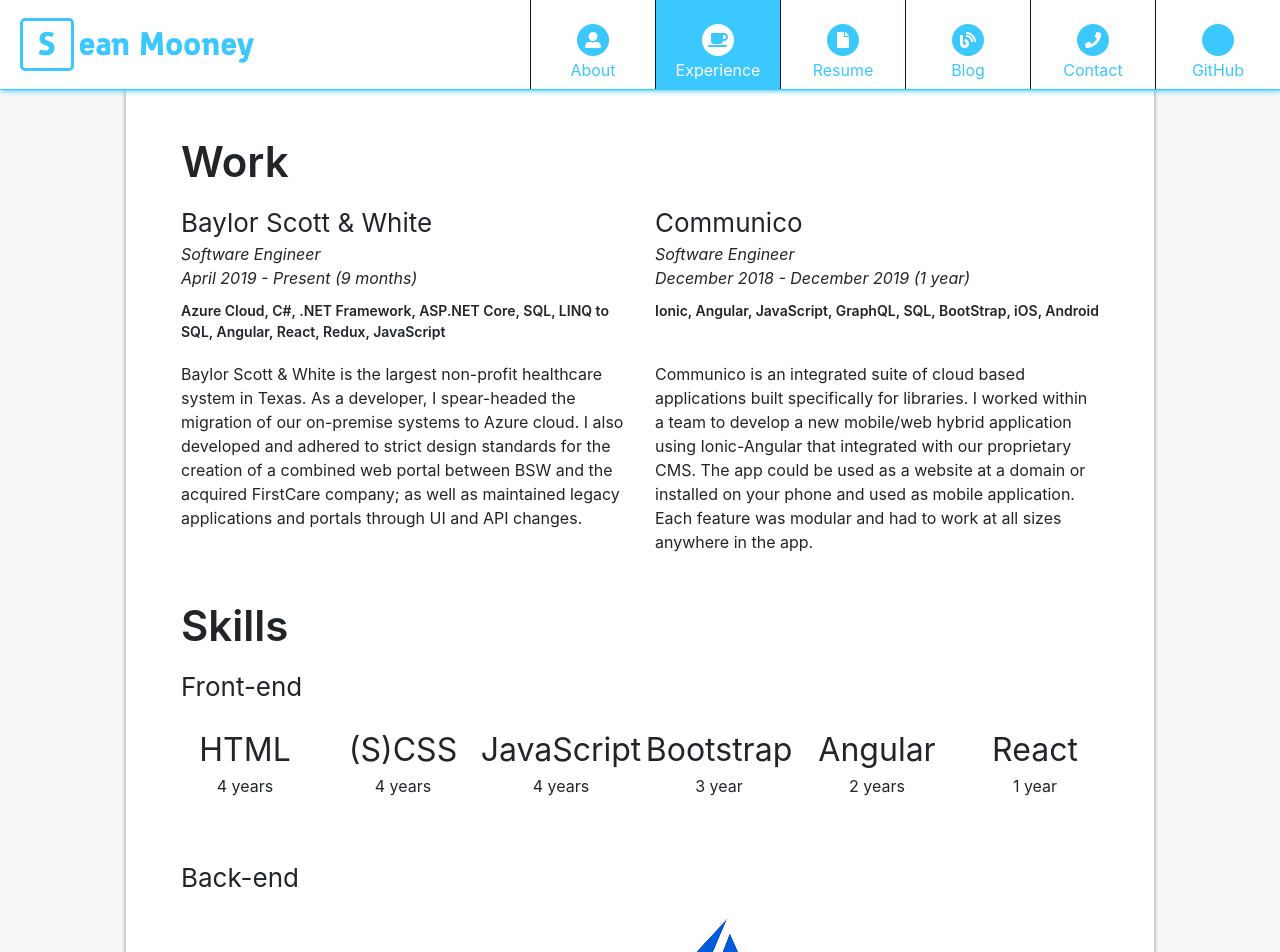
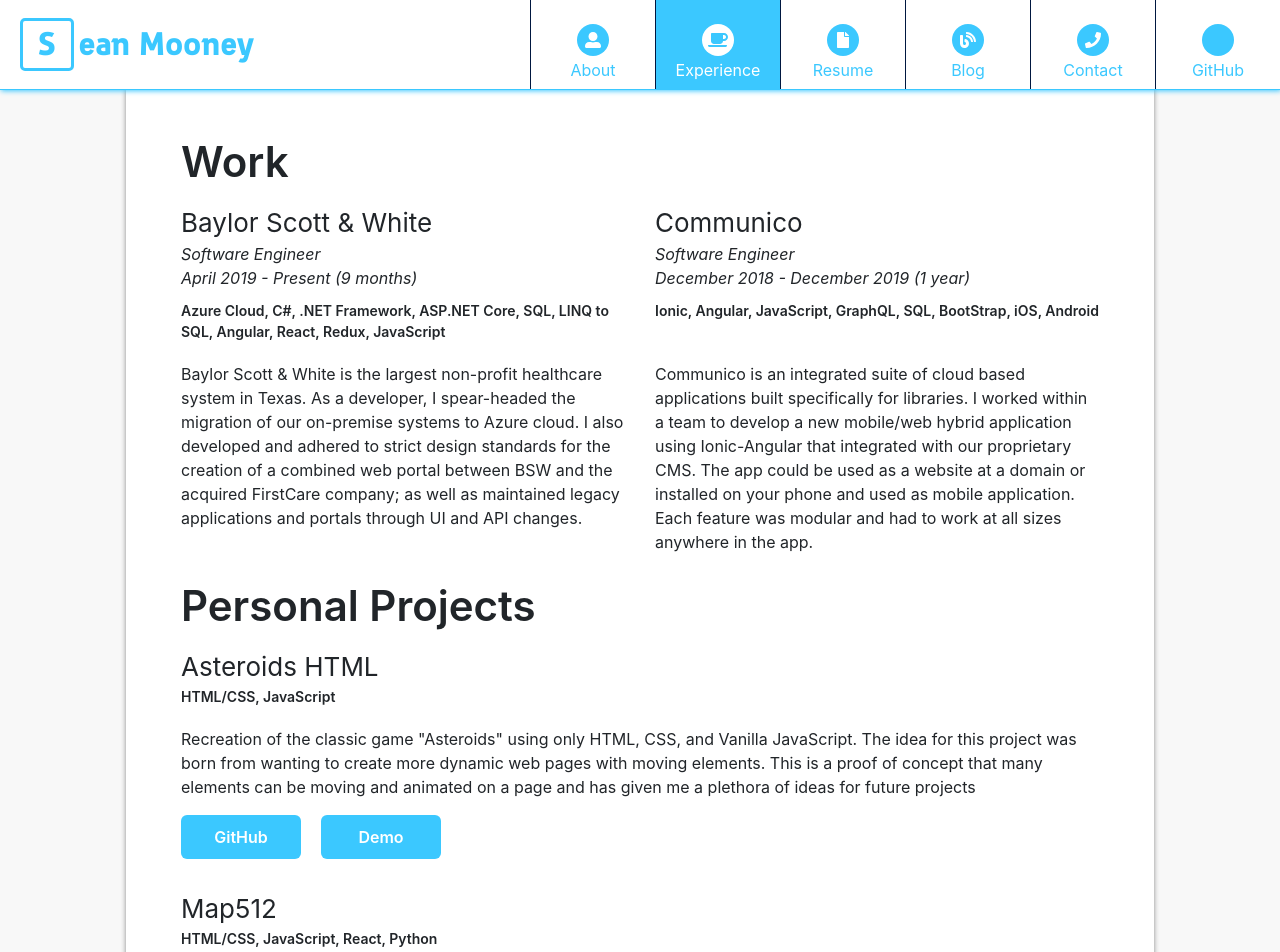
Before and after one commit to sean-mooney/Resume-Site-v2, a React (Create React App) app: page / in a window 1280 px wide. Shown: the top 952 px of the page. Built offline with nearby package versions, Linux system fonts and the light colour scheme; some icons are missing.

Commit message:
added personal projects

```diff
--- a/src/pages/experience/experience.js
+++ b/src/pages/experience/experience.js
@@ -42,6 +42,106 @@
                                 </div>
                             </Col>
                         </Row>
+
+                        <div className="exp-section-title">Personal Projects</div>
+                        <Row className="exp-work-history">
+                            <Col className="exp-personal-item" xs={12}>
+                                <div className="exp-work-title">Asteroids HTML</div>
+                                <div className="exp-personal-work-stack">HTML/CSS, JavaScript</div>
+                                <div className="exp-short-description">
+                                    Recreation of the classic game "Asteroids" using only HTML, CSS, and Vanilla JavaScript. The idea for this project was born from wanting to create more dynamic web pages with moving elements. This is a proof of concept that many elements can be moving and animated on a page and has given me a plethora of ideas for future projects
+                                </div>
+                                <div className="exp-personal-project-button-container">
+                                    <a href="https://github.com/sean-mooney/AsteroidsHtml" target="_blank" rel="noopener noreferrer">
+                                        <div className="seans-button">
+                                            GitHub
+                                        </div>
+                                    </a>
+                                    <a href="/demos/asteroids/index.html" target="_blank" rel="noopener noreferrer">
+                                        <div className="seans-button">
+                                            Demo
+                                        </div>
+                                    </a>
+                                </div>
+                            </Col>
+                            <Col className="exp-personal-item" xs={12}>
+                                <div className="exp-work-title">Map512</div>
+                                <div className="exp-personal-work-stack">HTML/CSS, JavaScript, React, Python</div>
+                                <div className="exp-short-description">
+                                    Do512 is a great resource for happenings all around Austin. However, there is no map view of all the events so as someone new to Austin, there was little to no way to find events near me specifically. So taking this idea, I built a data scraper using Python and retrieved the data from Do512's website. Then, in React, I created a map view and populated it with pins for venues hosting events. I then added filters and detailed event/venue views to view more information.
+                                </div>
+                                <div className="exp-personal-project-button-container">
+                                    <a href="https://github.com/sean-mooney/map512" target="_blank" rel="noopener noreferrer">
+                                        <div className="seans-button">
+                                            GitHub
+                                        </div>
+                                    </a>
+                                </div>
+                            </Col>
+                            <Col className="exp-personal-item" xs={12}>
+                                <div className="exp-work-title">Sean-Mooney.com</div>
+                                <div className="exp-personal-work-stack">HTML/CSS, JavaScript, React, PHP</div>
+                                <div className="exp-short-description">
+                                    I have done a lot of front-end work and wanted to apply the knowledge I have obtained through the years into my own project. This website is a small representation of my abilities and a way to showcase my skills to the world beyond a paper resume.
+                                </div>
+                                <div className="exp-personal-project-button-container">
+                                    <a href="https://github.com/sean-mooney/Resume-Site-v2" target="_blank" rel="noopener noreferrer">
+                                        <div className="seans-button">
+                                            GitHub
+                                        </div>
+                                    </a>
+                                </div>
+                            </Col>
+                            <Col className="exp-personal-item" xs={12}>
+                                <div className="exp-work-title">Siege Line Tower Wars</div>
+                                <div className="exp-personal-work-stack">Unity3D, C#, Blender, Photoshop</div>
+                                <div className="exp-short-description">
+                                    This personal project stemmed from my love of the Warcraft 3 custom mod "Line Tower Wars". You are able to build towers and enemies will come from the north with the goal of reaching the southern most point. You have to maze your towers so that the enemies will take the most amount of damage and not reach the south. This taught me  how to implement anti-cheat practices, how to provide a concurrent game across a network, and calculate AI trajectories for objects to travel along to avoid obstacles.
+                                </div>
+                                <div className="exp-personal-project-button-container">
+                                    <a href="https://github.com/sean-mooney/Siege-Tower-Defense" target="_blank" rel="noopener noreferrer">
+                                        <div className="seans-button">
+                                            GitHub
+                                        </div>
+                                    </a>
+                                </div>
+                            </Col>
+                            <Col className="exp-personal-item" xs={12}>
+                                <div className="exp-work-title">CPMooney.com</div>
+                                <div className="exp-personal-work-stack">HTML, CSS, JavaScript, SquareSpace</div>
+                                <div className="exp-short-description">
+                                    Freelance project for a family member using SquareSpace. While SquareSpace provides a handy framework for quickly devleoping websites, it comes with a lot of limitations. During development, I found myself trying to hack how SquareSpace worked to deliver on the final product. These hacks included: custom pagination and custom buttons that can execute custom JavaScript on click to name a few.
+                                </div>
+                                <div className="exp-personal-project-button-container">
+                                    <a href="https://cpmooney.com/" target="_blank" rel="noopener noreferrer">
+                                        <div className="seans-button">
+                                            Website
+                                        </div>
+                                    </a>
+                                </div>
+                            </Col>
+                            <Col className="exp-personal-item" xs={12}>
+                                <div className="exp-work-title">Project Xavier</div>
+                                <div className="exp-personal-work-stack">HTML/CSS, JavaScript, Meteor, Express, MongoDB</div>
+                                <div className="exp-short-description">
+                                    This is my first full-stack application, created during my time with the A100 Certified Developer program. My team and I, consisting of 5 people including me, worked in an Agile environment and set out to make a working prototype for a partner company's web app.
+                                </div>
+                            </Col>
+                            <Col className="exp-personal-item" xs={12}>
+                                <div className="exp-work-title">Whack-A-Mole</div>
+                                <div className="exp-personal-work-stack">Java, Android, Android Studio</div>
+                                <div className="exp-short-description">
+                                    While I was attending Norwalk Community College, I signed up for a mobile development course. For our final project, we had to pick a mobile platform and develop our own app for it. Using what I had learned from the course and my previous programming knowledge, I worked on a remake of the classic carnival game, "Whack-a-Mole", for Android built in Android Studio. It features pause and start functionality, score keeping, and a new game function. It was my first finished mobile application and I scored 100 on my final with it.
+                                </div>
+                                <div className="exp-personal-project-button-container">
+                                    <a href="https://github.com/sean-mooney/whack-a-mole" target="_blank" rel="noopener noreferrer">
+                                        <div className="seans-button">
+                                            GitHub
+                                        </div>
+                                    </a>
+                                </div>
+                            </Col>
+                        </Row>
                         <div className="exp-section-title">Skills</div>
                         {myExperience.experience.map(((section, i) => {
                             return (
@@ -53,7 +153,7 @@
                                             {section.content.map((stack, j) => {
                                                 return (
                                                     <Col xs={6} sm={4} key={`exp-item-${j}`} className="exp-item">
-                                                    {stack.iconIsImg ? <img className="exp-icon" src={imgPath + stack.icon} alt={stack.language}/> : <i className={`${stack.icon} exp-icon`}></i>}
+                                                        {stack.iconIsImg ? <img className="exp-icon" src={imgPath + stack.icon} alt={stack.language} /> : <i className={`${stack.icon} exp-icon`}></i>}
                                                         <div className="exp-label">{stack.language}</div>
                                                         <div className="exp-years">({stack.years})</div>
                                                     </Col>
@@ -65,7 +165,7 @@
                                             {section.content.map((stack, j) => {
                                                 return (
                                                     <Col xs={6} sm={2} key={`exp-item-${j}`} className="exp-item">
-                                                    {stack.iconIsImg ? <img className="exp-icon" src={imgPath + stack.icon} alt={stack.language}/> : <i className={`${stack.icon} exp-icon`}></i>}
+                                                        {stack.iconIsImg ? <img className="exp-icon" src={imgPath + stack.icon} alt={stack.language} /> : <i className={`${stack.icon} exp-icon`}></i>}
                                                         <div className="exp-label">{stack.language}</div>
                                                         <div className="exp-years">{stack.years}</div>
                                                     </Col>
--- a/src/pages/experience/experience.scss
+++ b/src/pages/experience/experience.scss
@@ -26,20 +26,32 @@
     margin-bottom: 0px;
 }
 
-.exp-work-stack {
+.exp-work-stack, .exp-personal-work-stack {
     font-size: 14px;
     font-weight: 600;
     margin-bottom: 20px;
+}
+
+.exp-work-stack {
     min-height: 42px;
 }
 
-.exp-short-description {
-    margin-bottom: 20px;
+.exp-personal-item {
+    margin-bottom: 30px;
 }
 
 .exp-title {
     font-size: 26px;
     margin-bottom: 20px;
+}
+
+.exp-personal-project-button-container {
+    margin-top: 16px;
+    display: flex;
+    .seans-button {
+        width: 120px;
+        margin-right: 20px;
+    }
 }
 
 .exp-item {
```
Lines whose indentation alone changed are shown as unchanged.
